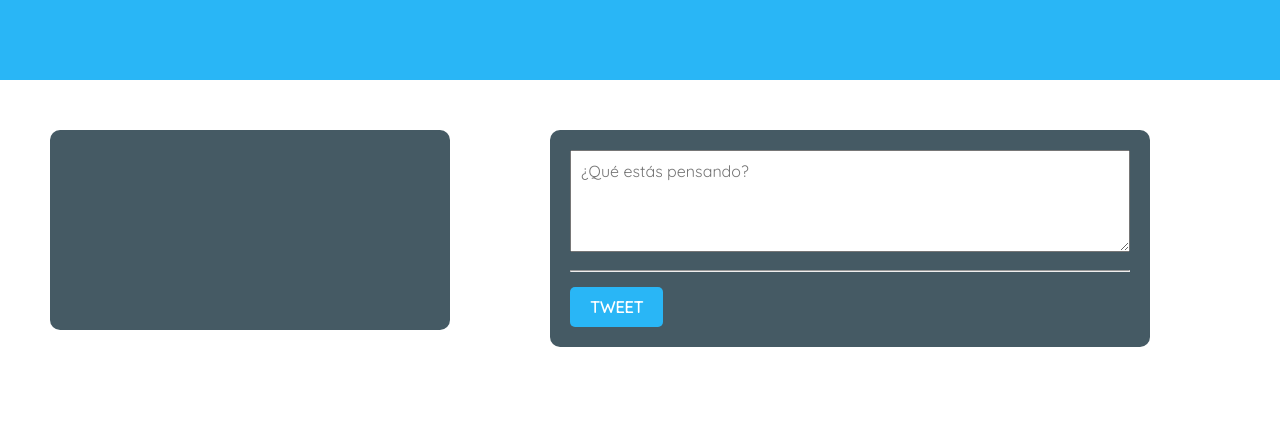
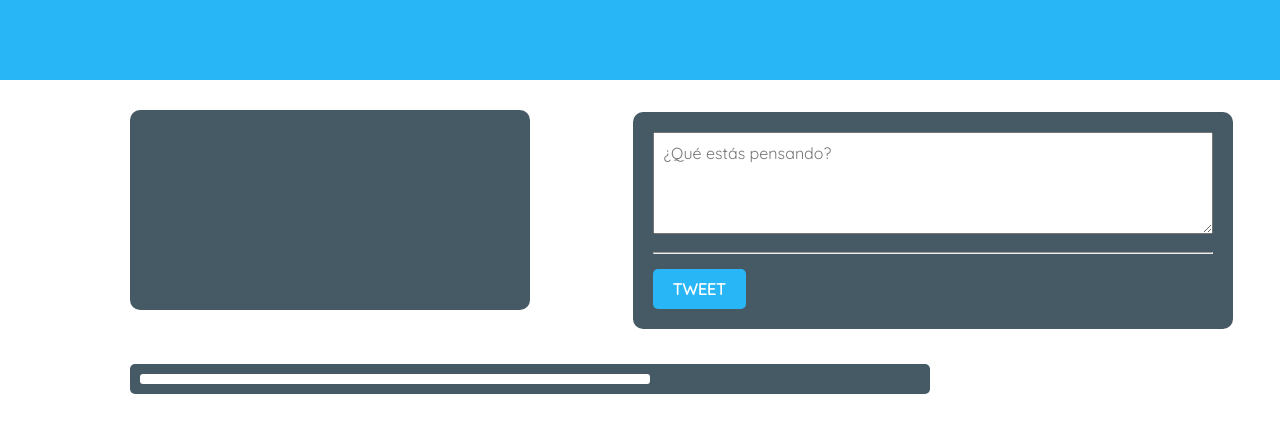
Before and after one commit to Amlexandria/TWITTER, a plain HTML site: page index.html in a window 1280 px wide. Both pictures are taken after a click on the button "TWEET". Drawn offline with Linux system fonts and the light colour scheme.

Commit message:
Se agrega la primera versión del ejercicio.

```diff
--- a/css/main.css
+++ b/css/main.css
@@ -17,12 +17,14 @@ header {
 main {
   width: 100%;
   display: inline-block;
-  position: relative;
-  padding: 0;
+  box-sizing: border-box;
+  position: absolute;
+  padding: 3rem 13rem;
   margin: 0;
 }
 
 /*SECTIONS*/
+
 .sections {
   background-color: #455A64;
   box-sizing: border-box;
@@ -30,14 +32,14 @@ main {
   padding: 2rem;
   width: 40rem;
   display: inline-block;
-  margin: 5rem;
 }
 
 /*TIPOGRAFIAS*/
 
-.font1 {
-  font-family: 'Quicksand', sans-serif;
-  color: white;
+.font {
+  font-family: 'Nunito', sans-serif;
+  font-size: 12pt;
+  color: #455A64;
 }
 
 /*PROFILE*/
@@ -49,8 +51,9 @@ section#profile {
 /*SECTION OF THE FORM*/
 section#section-of-the-form {
   box-sizing: border-box;
-  position: absolute;
-  top: 0;
+  position: relative;
+  left: 10rem;
+  top: -1.5rem;
   width: 60rem;
   font-family: 'Quicksand', sans-serif;
 }
@@ -72,4 +75,31 @@ button {
   padding: 1rem 2rem;
   font-size: 12pt;
   margin-top: 1rem;
+  font-family: 'Quicksand', sans-serif;
+  color: white;
 }
+
+
+/*SECTION "NEW TWETT"*/
+.new-tweet-width {
+  background-color: #455A64;
+  box-sizing: border-box;
+  padding: 1rem;
+  width: 80rem;
+  border-radius: .5rem;
+}
+
+.container-tweet-text {
+  width: 50rem;
+  height: auto;
+  word-wrap: break-word;
+  background-color: white;
+  border-radius: .3rem;
+  padding: .5rem;
+}
+
+.position {
+  margin: 2rem;
+  position: relative;
+  left: -2rem;
+}
--- a/index.html
+++ b/index.html
@@ -9,13 +9,13 @@
   </head>
   <body>
     <header></header>
-    <main>
+    <main id="main">
       <section id="profile" class="sections"></section>
       <section id="section-of-the-form" class="sections">
         <form id="form"  action="index.html" method="post">
           <textarea id="text-area" name="name" rows="4" cols="50" placeholder="¿Qué estás pensando?"></textarea>
           <hr>
-          <button id="button-tweet" class="font1" type="button" name="button"><strong>TWEET</strong></button>
+          <button id="button-tweet" class="" type="button" name="button"><strong>TWEET</strong></button>
         </form>
       </section>
     </main>
--- a/js/app.js
+++ b/js/app.js
@@ -1,9 +1,33 @@
 var tweetButton = document.getElementById("button-tweet");
-var tweet = document.getElementById("text-area").value;
+var main = document.getElementById("main");
 
 //CREANDO EL TWEET QUE DESENCADENA EL EVENTO "TWEET BUTTON"
 
 tweetButton.addEventListener("click", function(){
 
+    var valueOfTheTweet = document.getElementById("text-area").value;
+
+//Creando elementos:
+  //Creando text node del value del textarea
+  var textOfTheTweet = document.createTextNode(valueOfTheTweet);
+  console.log(textOfTheTweet);
+  //Creando el div que contendra el tweet
+  var divTweet = document.createElement("div");
+  divTweet.classList.add("font", "container-tweet-text");
+
+  //Creando la sección que contendrá el tweet y la hora
+  var newTweet = document.createElement("section");
+  newTweet.classList.add("new-tweet-width", "position");
+
+//Agregando Elementos:
+  divTweet.appendChild(textOfTheTweet);
+  newTweet.appendChild(divTweet);
+  main.appendChild(newTweet);
+
+  document.getElementById("text-area").value = "";
+
+  var focus = document.getElementById("text-area");
+  focus.focus();
+
 
 });//cerranndo tweetButton
```
